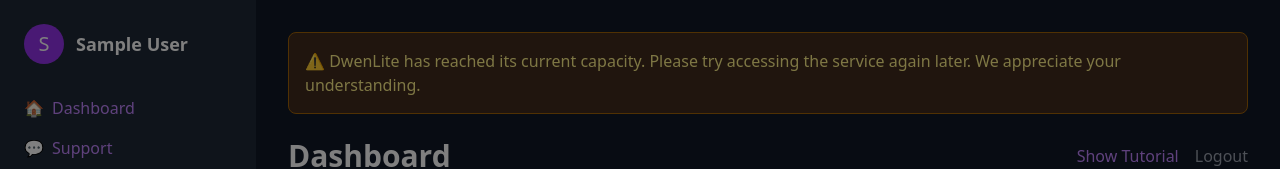
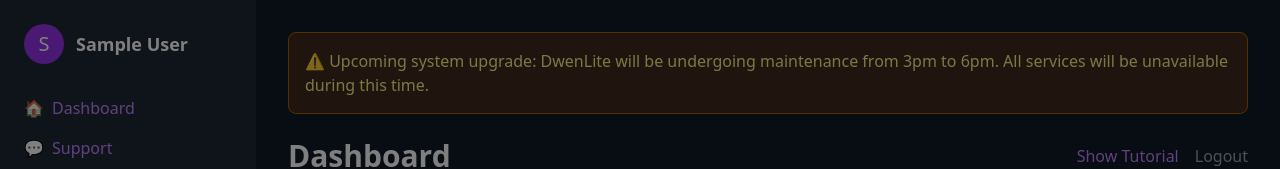
Before and after one commit to SamuelBempah/dwenlite, a React (Vite) app in the folder dwenlite/: page /dashboard in a window 1280 px wide. Shown: the top 169 px of the page. Built offline with nearby package versions, Linux system fonts and the light colour scheme; no server answers; the database is empty; sample sign-in values are in the browser's storage.

Commit message:
system upgrade notice

```diff
--- a/dwenlite/src/pages/Dashboard.jsx
+++ b/dwenlite/src/pages/Dashboard.jsx
@@ -489,7 +489,7 @@ function Dashboard() {
       <div className="flex-1 p-4 md:p-8">
         {/* Bandwidth Limit Notice */}
         <div className="bg-yellow-900/50 border border-yellow-700 text-yellow-200 p-4 rounded-lg mb-6">
-          <p className="text-sm md:text-base">⚠️ DwenLite has reached its current capacity. Please try accessing the service again later. We appreciate your understanding.</p>
+          <p className="text-sm md:text-base">⚠️ Upcoming system upgrade: DwenLite will be undergoing maintenance from 3pm to 6pm. All services will be unavailable during this time.</p>
         </div>
         <div className="flex justify-between items-center mb-6 md:mb-8">
           <h1 className="text-2xl md:text-3xl font-bold">Dashboard</h1>
```
